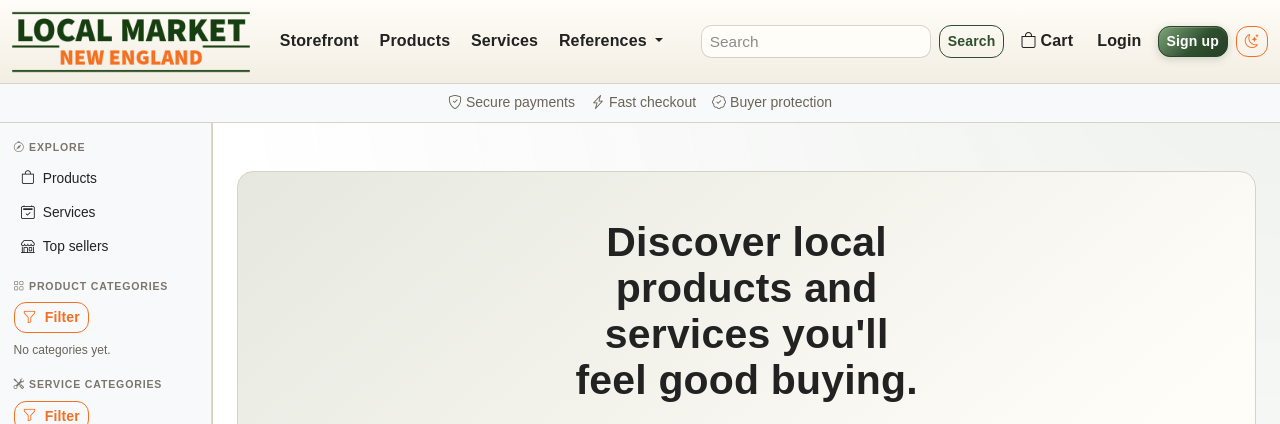
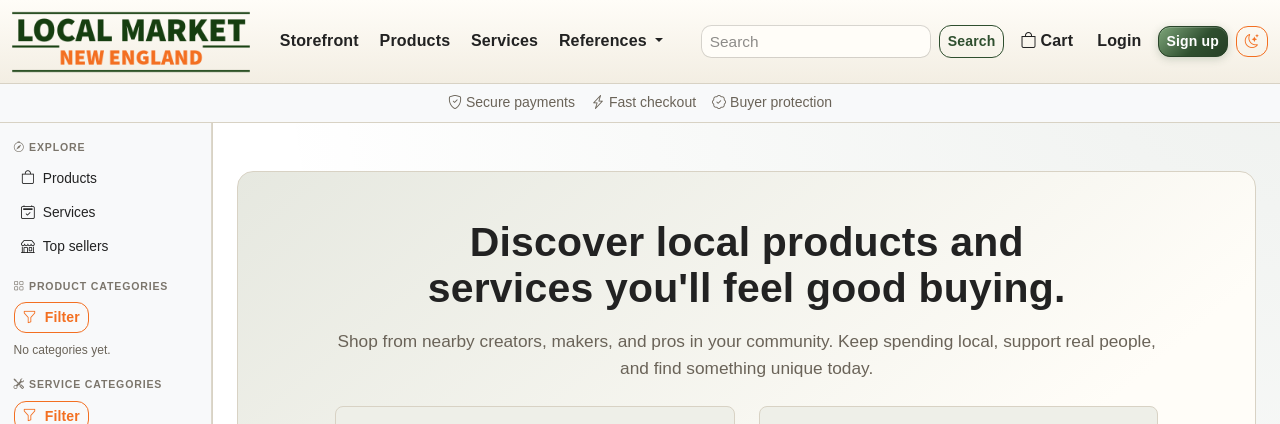
Before and after one commit to mprovost129/local_market_ne, a Django app: template core/templates/core/home.html in a window 1280 px wide. Shown: the top 424 px of the page. Run offline with Django 5.2, Linux system fonts and the light colour scheme; the template is opened without the code that fills it, so the values that code supplies are empty; some libraries are stand-ins or nearby versions.

Commit message:
fixing title text

```diff
--- a/core/templates/core/home.html
+++ b/core/templates/core/home.html
@@ -37,11 +37,11 @@
 <div class="lm-hero">
   <div class="container py-5">
     <div class="row justify-content-center">
-      <div class="col-12 col-xl-10 text-center">
-        <h1 class="display-5 fw-bold mb-3 mx-auto">
+      <div class="col-12 col-xl-10 text-center lm-hero-text-row">
+        <h1 class="display-5 fw-bold mb-3">
           {{ site_config.home_hero_title|default:"Discover local products and services you'll feel good buying." }}
         </h1>
-        <p class="lm-hero-lead mb-4 mx-auto">
+        <p class="lm-hero-lead mb-4">
           {{ site_config.home_hero_subtitle|default:"Shop from nearby creators, makers, and pros in your community. Keep spending local, support real people, and find something unique today."|linebreaksbr|safe }}
         </p>
       </div>
--- a/static/css/site.css
+++ b/static/css/site.css
@@ -1140,16 +1140,18 @@ textarea {
 
 .lm-hero .display-5 {
   font-size: clamp(2rem, 3.2vw, 3.1rem);
-  max-width: 20ch;
+  max-width: none;
   line-height: 1.12;
   text-wrap: balance;
+  width: 100%;
 }
 
 .lm-hero-lead {
   color: var(--bs-secondary-color);
   font-size: clamp(1rem, 1.35vw, 1.17rem);
   line-height: 1.55;
-  max-width: 58ch;
+  max-width: none;
+  width: 100%;
 }
 
 .lm-hero-actions .btn {
```
Also changed, not shown: static/images/logos/localmarketne_mark_256.png.
